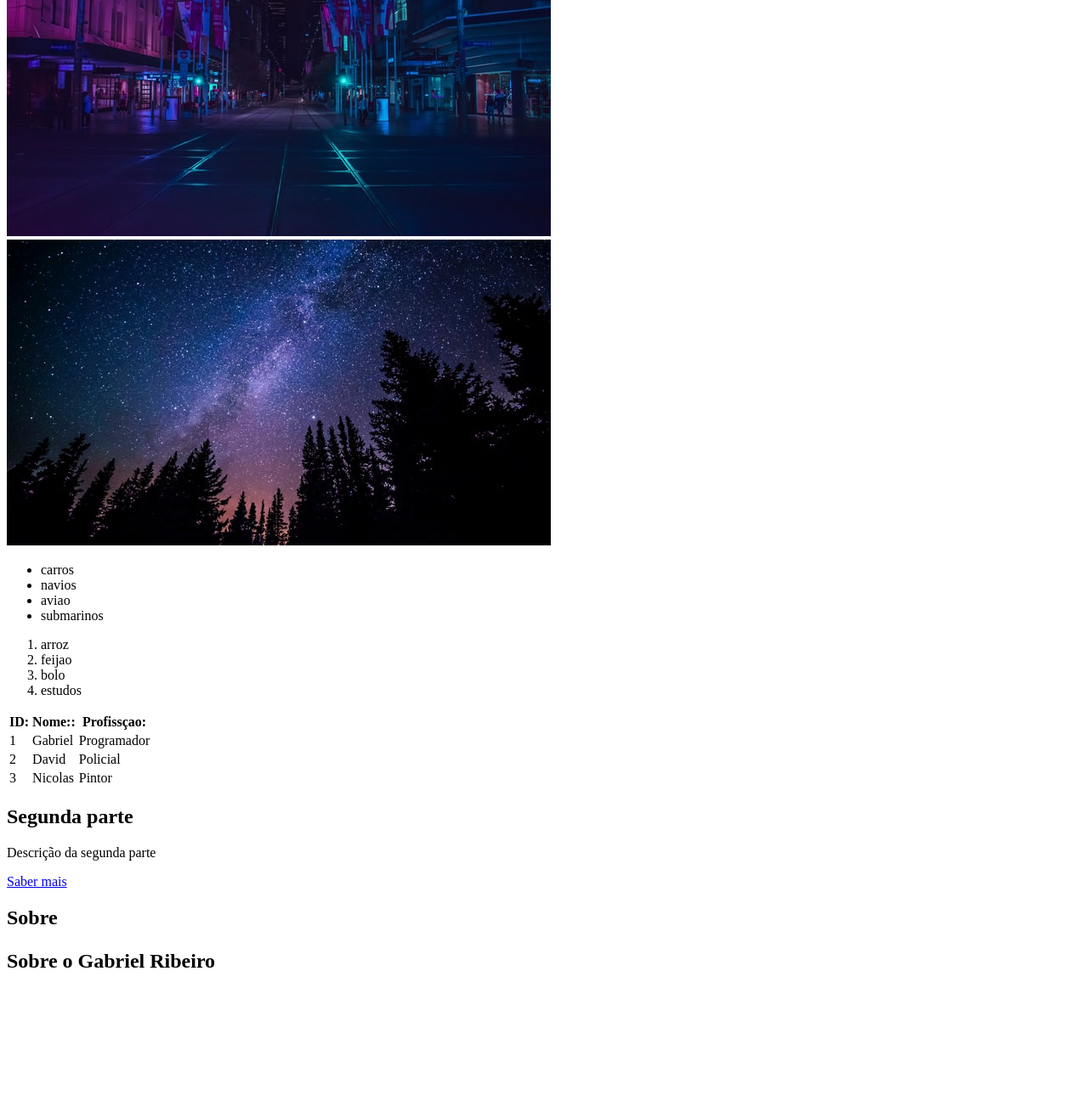
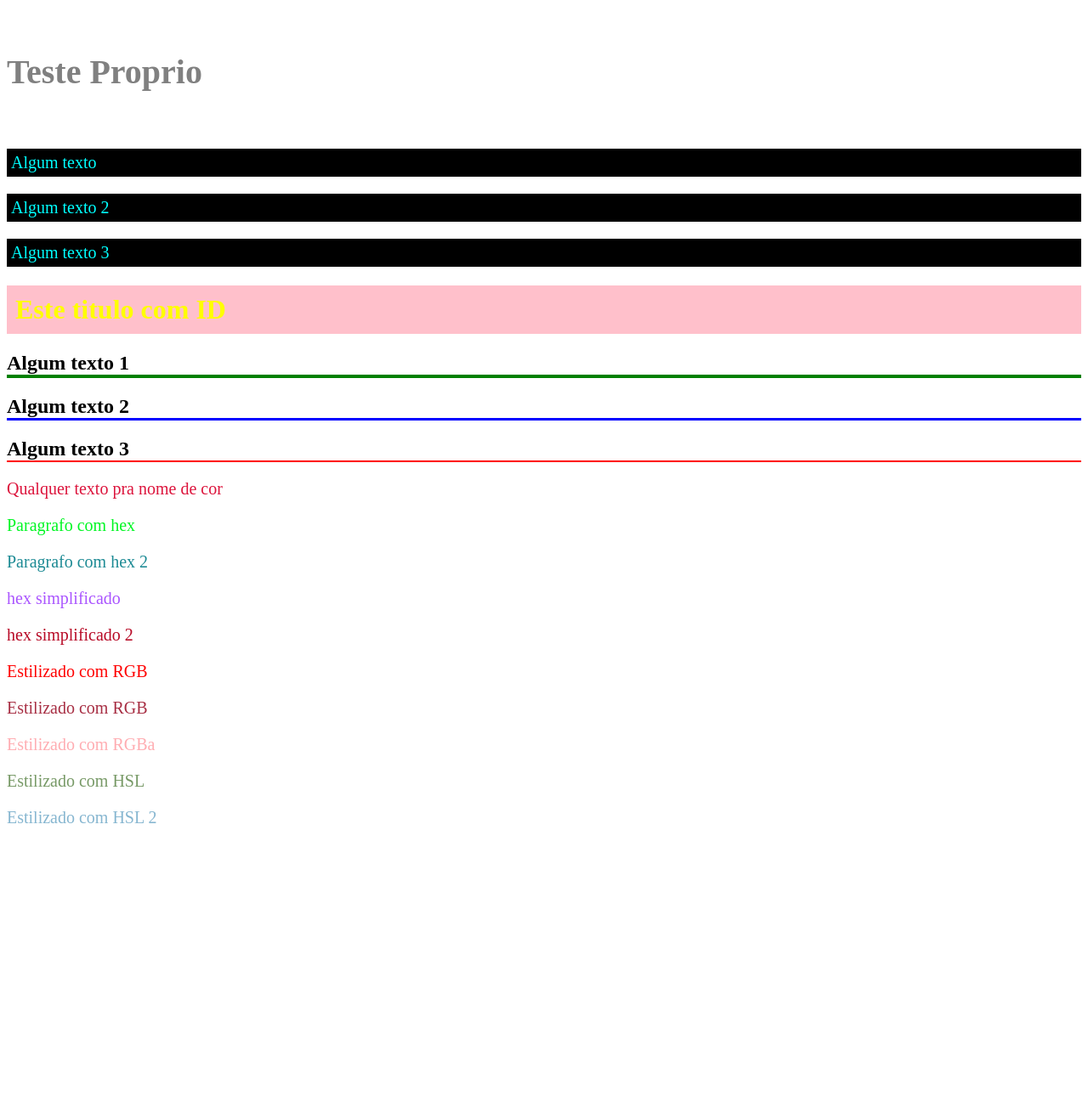
Before and after one commit to gabrieldormecedo/comandos-html-css, a plain HTML site: page index.html in a window 1280 px wide. Shown: the part 678-1974 px from the top of the page at 85% size. Drawn offline with Linux system fonts and the light colour scheme.

Commit message:
Add files via upload

```diff
--- a/index.html
+++ b/index.html
@@ -1,97 +1,93 @@
 <!DOCTYPE html>
-<html>
-    <head>
-        <title>HTML Fundamentos Title</title>
-    </head>
-    <body style="padding-bottom: 500px">
-        <h1>este em um titulo importante 1</h1>
-        <h3>Um titulo menor 3</h3>
+<html lang="en">
+<head>
+    <meta charset="UTF-8">
+    <meta name="viewport" content="width=device-width, initial-scale=1.0">
+    <title>CSS</title>
+    <!-- 4 - External CSS -->
+ <!-- Cascading Style Sheets -->
+<link rel="stylesheet" href="css/style.css">
+<link rel="stylesheet" href="css/list.css">
+<link rel="stylesheet" href="css/titles.css">
+    <!-- 3 - internal CSS -->
 
-        <p>Descrição dos serviços da empresa p</p>
-        <p>outra descrição para praticar p</p>
+<style>
+    h5 {color: grey;
+    font-size: 40px;
+    }
+</style>
+</head>
+<body>
+    <!-- 1 - Inline  CSS-->
+     <h1 style="color: blue;">Mudar cor com Inline</h1>
+     <h1 style="color: red;">Titulo teste 2</h1>
 
-        <p>paragrafo</p>
-        <br>
-        <p>teste de distancia br</p>
-        <hr />
-        <p>paragrado teste hr</p>
+     <!-- 2 multiplas regras -->
 
-         <!-- Este e um comentario secreto -->
-         <h2>outro titulo</h2>
-         <!-- outro comentario secreto -->
-          <!--5 links-->
+     <h1 style="color: green; font-size: 40px; border-bottom: 2px solid red">Mudar cor e tamanho do fonte</h1>
 
-          <a href="https://google.com">Google</a>
-          <p></p>
-          <a href="https://youtube.com">Youtube</a>
-          <p></p>
-          <a href="https://friv.com" target="_blank">Friv em nova aba </a>
-<p></p>
-        <!-- Nova Aba -->
-         <a href="https://google.com" target="_blank">Google em nova aba sem subtrair aba do nosso site</a>
-<p></p>
-         <!-- Imagens-->
+     <!-- 3 - internal CSS -->
+   <p> eu fui estilizado pelo internal</p>
+<p> eu tambem 1</p>
+<p> eu tambem 2</p>
 
-         <img src="img/city.jpg" />
+<!-- External CSS-->
+ <h3> meu titulo verde</h3>
 
-         <!-- Atributo Alt-->
+ <!-- 5 - Ordem do CSS-->
+  <p style="color: red">Ordem do CSS</p>
+  <p> Ordem do CSS 2</p>
 
-<img src="img/nature.jpg" alt=" noite na floresta" />
+  <!-- 6 - multiplos CSS-->
+  <ul>
+    <li>Banana</li>
+    <li>Maçã</li>
+    <li>Laranja</li>
+</ul>
+    <!-- External CSS Desafio-->
+     <h4> Desafio feito </h4>
 
-<!--- Listas não ordenadas-->
+     <!-- Teste Proprio-->
 
-<ul>
-    <li>carros</li>
-    <li>navios</li>
-    <li>aviao</li>
-    <li>submarinos</li>
-</ul>
+     <h5> Teste Proprio</h5>
 
-<!--- LIstas ordenadas -->
+     <!-- Classes -->
+<p class="paragraphe">Algum texto</p>
+<p class="paragraphe">Algum texto 2</p>
+<p class="paragraphe">Algum texto 3</p>
 
-<ol>
-    <li>arroz</li>
-    <li>feijao</li>
-    <li>bolo</li>
-    <li>estudos</li>
-</ol>
+<!-- ID -->
+ <h1 id="exclusive-title">Este titulo com ID</h1>
 
-<!--Tabelas-->
+ <!-- multiplas regras , ordem CSS-->
+  <h2 id="algum-titulo" class="titulo">Algum texto 1</h2>
+  <h2 class="titulo">Algum texto 2</h2>
+  <h2>Algum texto 3</h2>
 
-<table>
-    <tr>
-        <th>ID:</th>
-        <th>Nome::</th>
-        <th>Profissçao:</th>
-    </tr>
-    <tr>
-        <td>1</td>
-        <td>Gabriel</td>
-        <td>Programador</td>
-    </tr>
-    <tr>
-        <td>2</td>
-        <td>David</td>
-        <td>Policial</td>
-    </tr>
-     <tr>
-        <td>3</td>
-        <td>Nicolas</td>
-        <td>Pintor</td>
-    </tr>
-</table>
+  <!-- nome de cor -->
+   <p class="color-name">Qualquer texto pra nome de cor</p>
 
-<!--Div-->
+   <!-- hex-->
+    <p class="hex"> Paragrafo com hex</p>
+    <p class="hex-2"> Paragrafo com hex 2</p>
 
-<div>
-    <h2>Segunda parte</h2>
-    <p> Descrição da segunda parte</p>
-    <a href="#">Saber mais</a>
-</div>
-<div>
-    <h2>Sobre
-        <p>Sobre o Gabriel Ribeiro</p>
-    </h2>
-</div>
-    </body>
+    <!-- mais sobre hex-->
+     <p class="simple-hex"> hex simplificado</p>
+     <p class="simple-hex-2"> hex simplificado 2</p>
+
+     <!-- RGB-->
+      <p class="rgb"> Estilizado com RGB</p>
+
+      <p class="mixed-rgb"> Estilizado com RGB</p>
+
+      <!-- RGBa-->
+
+      <p class="rgba"> Estilizado com RGBa</p>
+
+      <!-- HSL -->
+
+    <p class="hsl"> Estilizado com HSL</p>
+
+    <p class="hsl-2"> Estilizado com HSL 2</p>
+    <body>
 </html>
```
